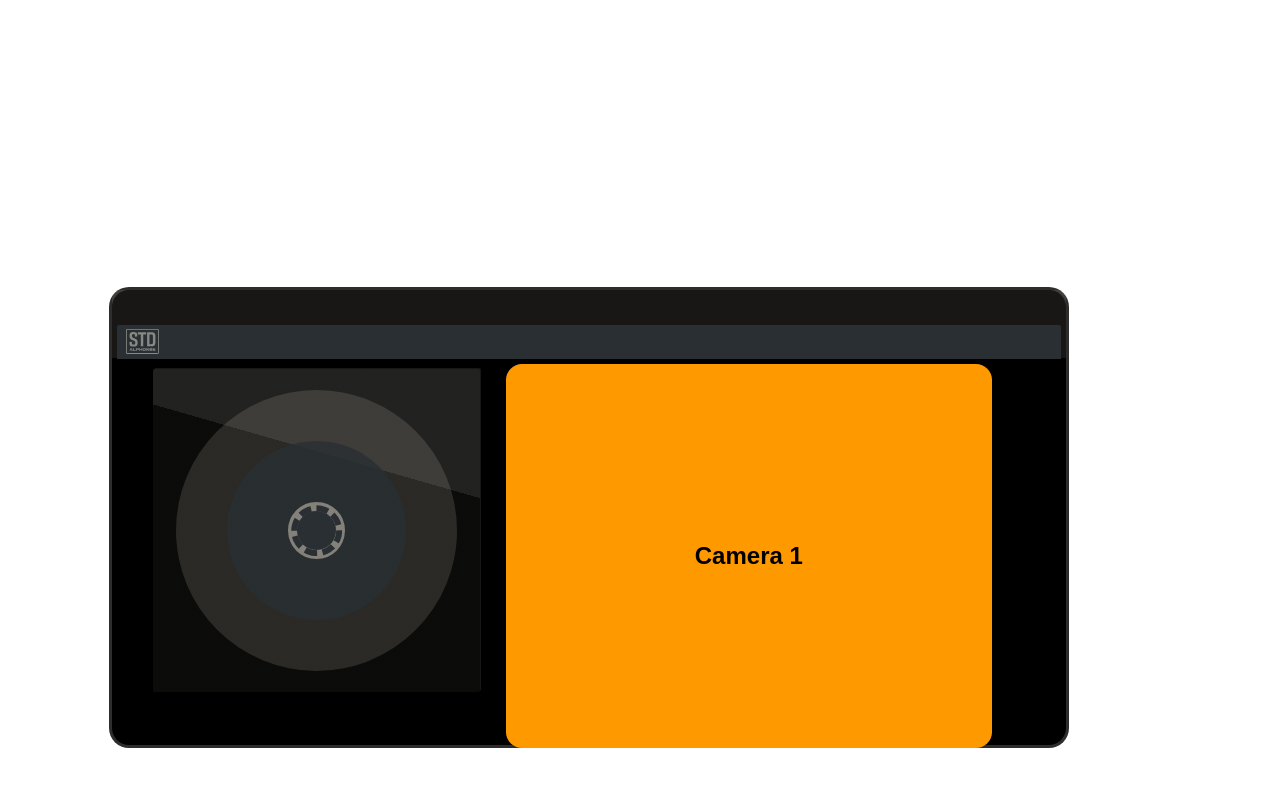
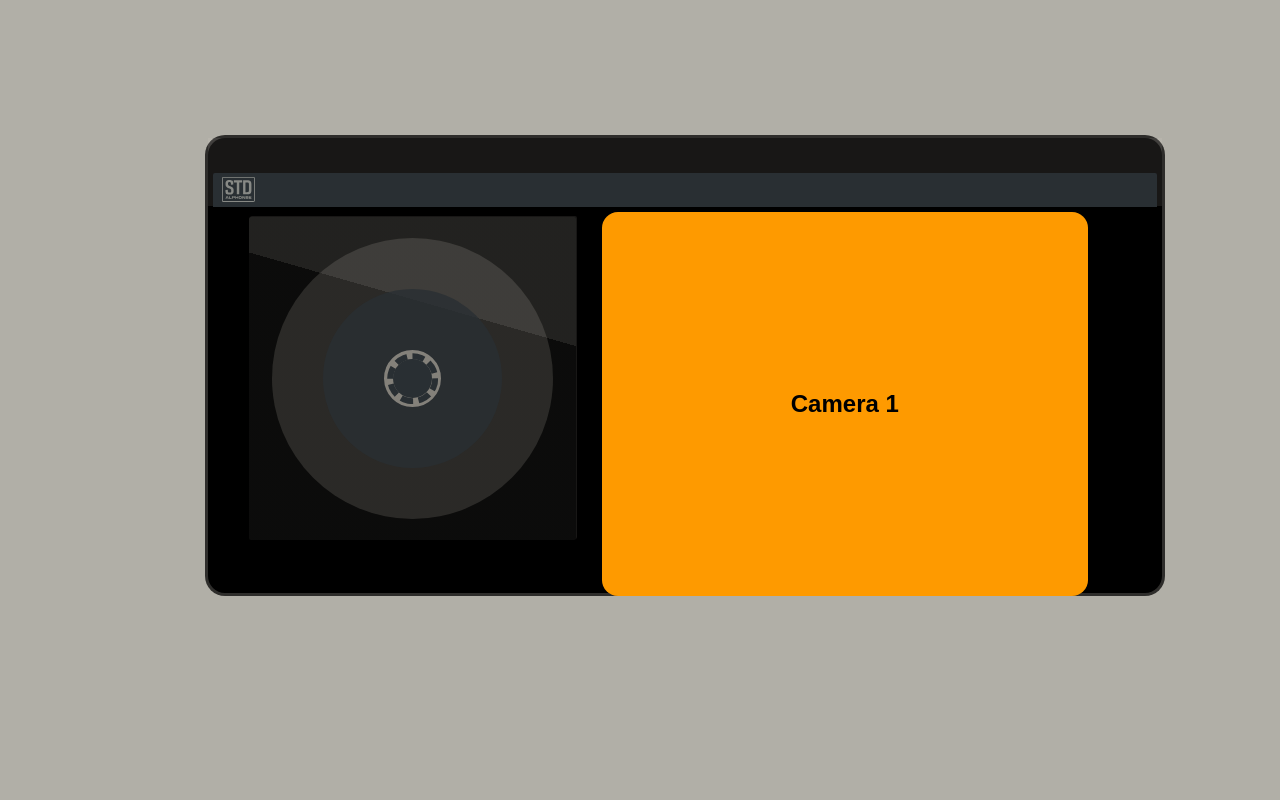
Before and after one commit to reham-elsayed/Reham-Elsayed, a Next.js app: page / in a window 1280 px wide. Shown: the part 2260-3060 px from the top of the page. Built offline with nearby package versions, Linux system fonts and the light colour scheme.

Commit message:
file restructure container removed from page background animation set

```diff
--- a/app/Components/ParallexCardsWrapper/ParallexCardWrapper.tsx
+++ b/app/Components/ParallexCardsWrapper/ParallexCardWrapper.tsx
@@ -1,56 +1,27 @@
 'use client'
 import React from 'react'
 import ExpertiseCardContent from '../ExpertiseCardContent/ExpertiseCardContent'
-import cam from '../../../public/cam.svg'
+
 import { useScroll, useTransform, motion } from 'framer-motion'
 import ParallexCardSideImage from './ParallexCardSideImage'
+import ParallexCards from './ParallexCards'
+import TextChangeColorSize from '../TextChaingeColorSize/TextChangeColorSize'
 const ParallexCardWrapper = () => {
-    const { scrollYProgress } = useScroll()
-    const rotate = useTransform(scrollYProgress, [0, 1], ['7deg', '0deg'])
-    const scale = useTransform(scrollYProgress, [0, 1], [1.2, 1])
-    const rotateop = useTransform(scrollYProgress, [0, 1.5], ['-7deg', '0deg'])
+    const ref = React.useRef(null)
+    const { scrollYProgress } = useScroll({
+        target: ref,
+        offset: ["start end", "end start"],
+    })
 
+    const background = useTransform(scrollYProgress, [0, 1], ['#e5e2d6', '#292f33'])
     return (
-        <div className='flex flex-col items-end pe-[15vw] pt-[9vh] relative justify-end   perspective-distant '>
-            <div className="flex flex-col items-start"> {/* makes the page scrollable */}
-                <div className="sticky top-[25vh] h-screen flex flex-col ">
-                    <div className="sticky top[25vh] w-[38vw] h-96 bg-amber-500 rounded-2xl flex items-center justify-center text-2xl font-bold">
-                        Camera 1
-                    </div>
-                    <div className='absolute -z-10  w-[75vw] h-[36vw] pos  flex justify-start  items-center bg-black rounded-[20px] border-[#e5e2d633] border-3' >
-                        <div className='top-bettacam'>
-                            <div className='bottom-top-bettacam'>
-                                <img src={cam.src} className='w-[4vw] h-[4vw]  logo-vhs-expertises' />
-                            </div>
-                        </div>
-
-                        {/*left side*/}
-                        <ParallexCardSideImage />
-                    </div>
-
-                </div>
-
-                <div className='wrapper-parallex'></div>
-                <div className=' flex flex-col items-start'>
-                    <div
-                        className="sticky top-[25vh] h-screen flex flex-col perspective-distant">
-                        <motion.div
-                            style={{ rotate, scale: scale, transformStyle: "preserve-3d" }}
-                            className="sticky top[25vh] w-[38vw] h-96 bg-amber-700 rounded-2xl flex items-center justify-center text-2xl font-bold">
-                            Camera 2
-                        </motion.div>
-                    </div>
-                    <div className="sticky top-[25vh] h-screen flex flex-col perspective-distant">
-                        <motion.div
-                            style={{ rotate: rotateop, scale: scale, transformStyle: "preserve-3d" }}
-                            className="sticky top[25vh] w-[38vw] h-96 bg-amber-900 rounded-2xl flex items-center justify-center text-2xl font-bold">
-                            Camera 2
-                        </motion.div>
-                    </div>
-                </div>
-
-            </div>
-        </div>
+        <motion.section
+            ref={ref}
+            style={{ backgroundColor: background }}
+            className='relative '>
+            <TextChangeColorSize />
+            <ParallexCards />
+        </motion.section>
 
     );
 }
--- /dev/null
+++ b/app/Components/ParallexCardsWrapper/ParallexCards.tsx
@@ -0,0 +1,54 @@
+import React from 'react'
+import { useScroll, useTransform, motion } from 'framer-motion'
+import ParallexCardSideImage from './ParallexCardSideImage'
+import cam from '../../../public/cam.svg'
+const ParallexCards = () => {
+    const { scrollYProgress } = useScroll()
+    const rotate = useTransform(scrollYProgress, [0, 1], ['7deg', '0deg'])
+    const scale = useTransform(scrollYProgress, [0, 1], [1.2, 1])
+    const rotateop = useTransform(scrollYProgress, [0, 1.5], ['-7deg', '0deg'])
+    return (
+        <div className='flex flex-col items-end pe-[15vw] pt-[9vh] relative justify-end   perspective-distant '>
+            <div className="flex flex-col items-start"> {/* makes the page scrollable */}
+                <div className="sticky top-[25vh] h-screen flex flex-col ">
+                    <div className="sticky top[25vh] w-[38vw] h-96 bg-amber-500 rounded-2xl flex items-center justify-center text-2xl font-bold">
+                        Camera 1
+                    </div>
+                    <div className='absolute -z-10  w-[75vw] h-[36vw] pos  flex justify-start  items-center bg-black rounded-[20px] border-[#e5e2d633] border-3' >
+                        <div className='top-bettacam'>
+                            <div className='bottom-top-bettacam'>
+                                <img src={cam.src} className='w-[4vw] h-[4vw]  logo-vhs-expertises' />
+                            </div>
+                        </div>
+
+                        {/*left side*/}
+                        <ParallexCardSideImage />
+                    </div>
+
+                </div>
+
+                <div className='wrapper-parallex'></div>
+                <div className=' flex flex-col items-start'>
+                    <div
+                        className="sticky top-[25vh] h-screen flex flex-col perspective-distant">
+                        <motion.div
+                            style={{ rotate, scale: scale, transformStyle: "preserve-3d" }}
+                            className="sticky top[25vh] w-[38vw] h-96 bg-amber-700 rounded-2xl flex items-center justify-center text-2xl font-bold">
+                            Camera 2
+                        </motion.div>
+                    </div>
+                    <div className="sticky top-[25vh] h-screen flex flex-col perspective-distant">
+                        <motion.div
+                            style={{ rotate: rotateop, scale: scale, transformStyle: "preserve-3d" }}
+                            className="sticky top[25vh] w-[38vw] h-96 bg-amber-900 rounded-2xl flex items-center justify-center text-2xl font-bold">
+                            Camera 2
+                        </motion.div>
+                    </div>
+                </div>
+
+            </div>
+        </div>
+    )
+}
+
+export default ParallexCards
--- /dev/null
+++ b/app/Components/ProjectsSliderComponent/ProjectSliderWrapper.tsx
@@ -0,0 +1,9 @@
+import React from 'react'
+
+const ProjectSliderWrapper = () => {
+    return (
+        <div className='layout-vhs-home bg-amber-900'>ProjectSliderWrapper</div>
+    )
+}
+
+export default ProjectSliderWrapper
--- a/app/globals.css
+++ b/app/globals.css
@@ -150,3 +150,13 @@ body {
 .wrapper-parallex {
   height: 45vh;
 }
+
+.layout-vhs-home {
+  grid-column-gap: 1.5rem;
+  grid-row-gap: 1.5rem;
+  flex-flow: column;
+  width: 100%;
+  padding-top: 3vw;
+  padding-bottom: 2.4vw;
+  display: flex;
+}
--- a/app/page.tsx
+++ b/app/page.tsx
@@ -3,14 +3,15 @@ import { motion } from "framer-motion";
 import AnimatedClipContainer from "./Components/AnimatedClipContainer/AnimatedClipContainer";
 import TextChangeColorSize from "./Components/TextChaingeColorSize/TextChangeColorSize";
 import ParallexCardWrapper from "./Components/ParallexCardsWrapper/ParallexCardWrapper";
+import ProjectSliderWrapper from "./Components/ProjectsSliderComponent/ProjectSliderWrapper";
 export default function Home() {
   return (
-    <main className="flex flex-col min-h-[100vh] max-w-lvw m-auto  p-24 gap-7 ">
+    <main className="flex flex-col min-h-[100vh] ">
 
 
       <AnimatedClipContainer />
-      <TextChangeColorSize />
       <ParallexCardWrapper />
+      <ProjectSliderWrapper />
     </main>
   );
 }
```
